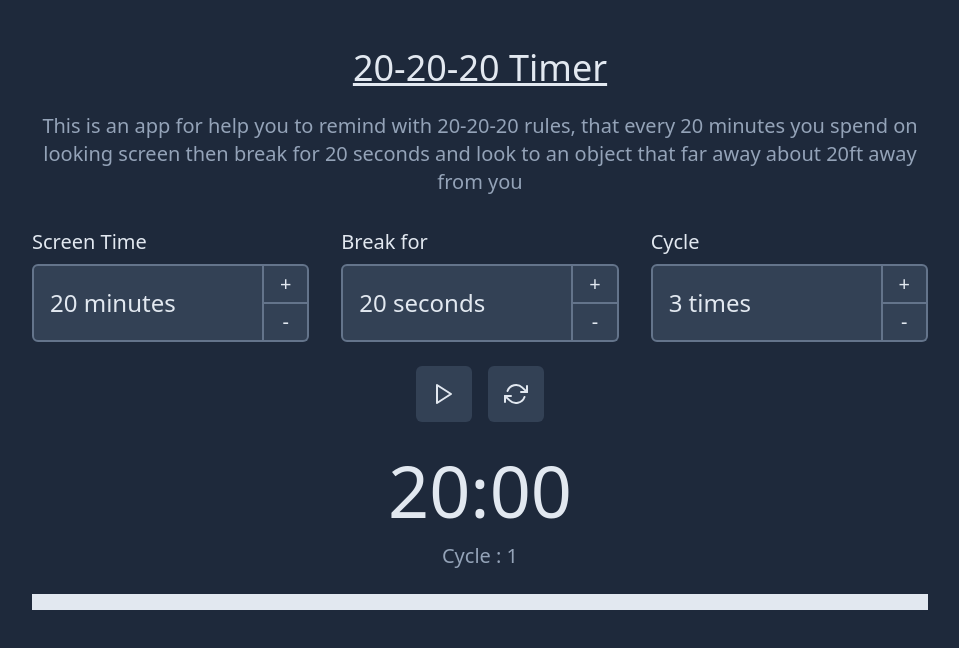
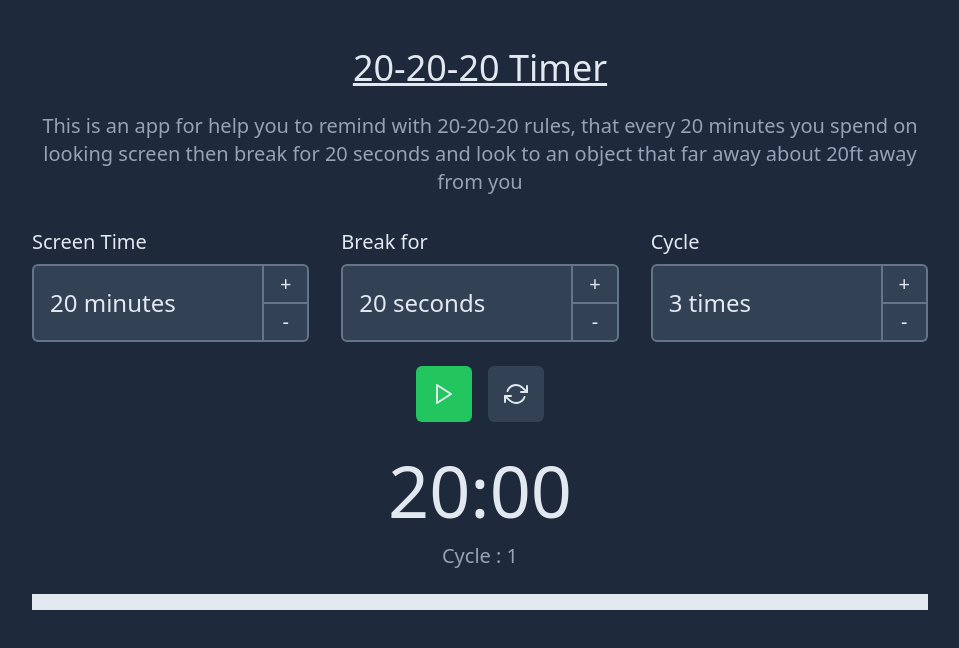
Before and after one commit to fatanabil/20-20-20-Timer, a React (Create React App) app: page / in a window 1280 px wide. Shown: the top 648 px of the page, without its empty margins (160-1119 px from the left). Built offline with nearby package versions, Linux system fonts and the light colour scheme.

Commit message:
fix style not apply

```diff
--- a/src/components/Button.tsx
+++ b/src/components/Button.tsx
@@ -1,4 +1,5 @@
 import { ReactNode } from "react";
+import { twMerge } from "tailwind-merge";
 
 interface ButtonProps extends React.ButtonHTMLAttributes<HTMLButtonElement> {
   children: string | ReactNode;
@@ -11,7 +12,9 @@ const Button: React.FunctionComponent<ButtonProps> = ({
   return (
     <button
       {...props}
-      className={`${props.className} px-4 bg-slate-700 text-xl border-slate-500 text-slate-200 hover:bg-slate-500 transition-all duration-300`}
+      className={twMerge(
+        `px-4 bg-slate-700 text-xl border-slate-500 text-slate-200 hover:bg-slate-500 transition-all duration-300 ${props.className}`
+      )}
     >
       {children}
     </button>
--- a/src/components/Input.tsx
+++ b/src/components/Input.tsx
@@ -1,4 +1,5 @@
 import React from "react";
+import { twMerge } from "tailwind-merge";
 
 interface InputProps extends React.InputHTMLAttributes<HTMLInputElement> {
   type: string;
@@ -8,7 +9,9 @@ const Input: React.FunctionComponent<InputProps> = ({ ...props }) => {
   return (
     <input
       {...props}
-      className={`${props.className} px-4 bg-slate-700 outline-none border-2 text-slate-200 border-slate-500 rounded-md caret-transparent`}
+      className={twMerge(
+        `px-4 bg-slate-700 outline-none border-2 text-slate-200 border-slate-500 rounded-md caret-transparent ${props.className}`
+      )}
     />
   );
 };
```
